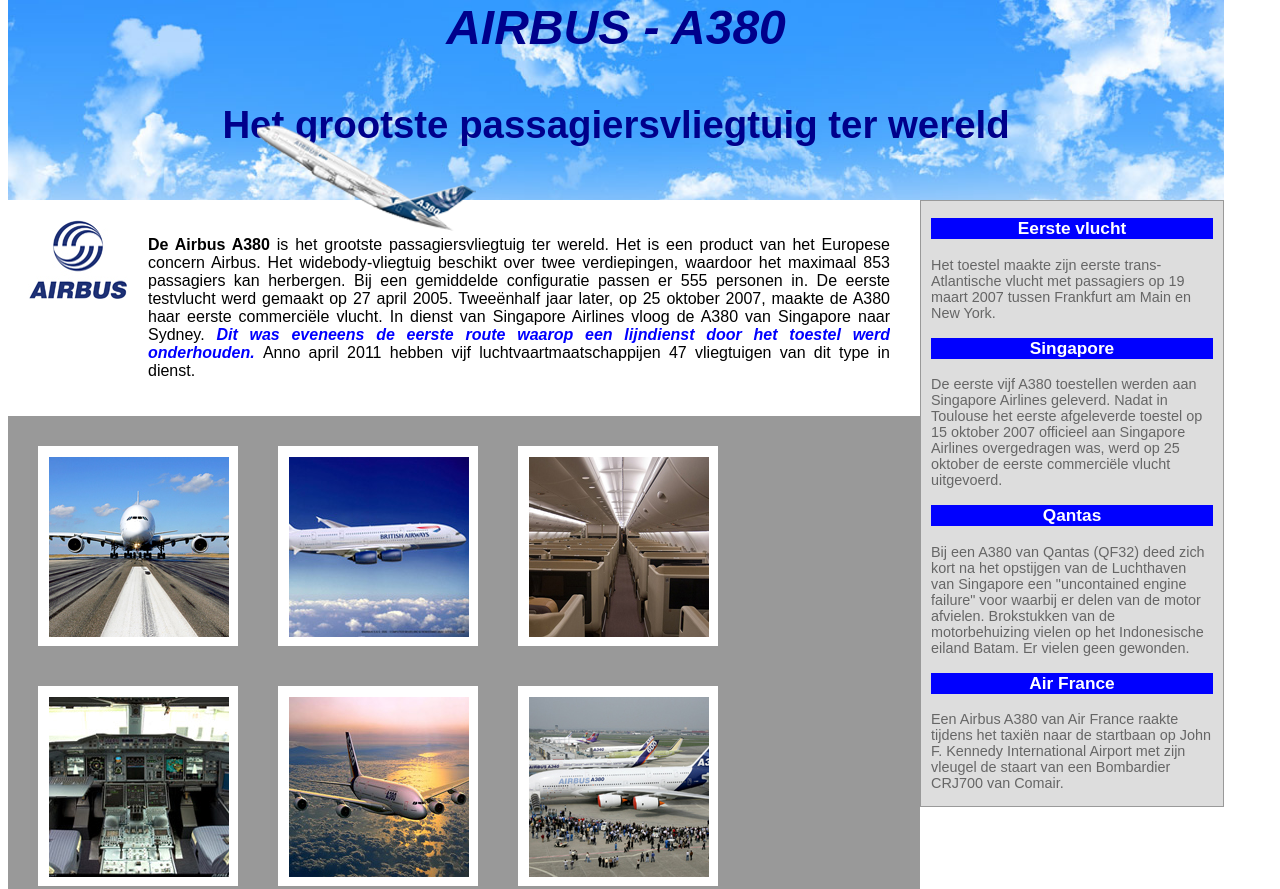
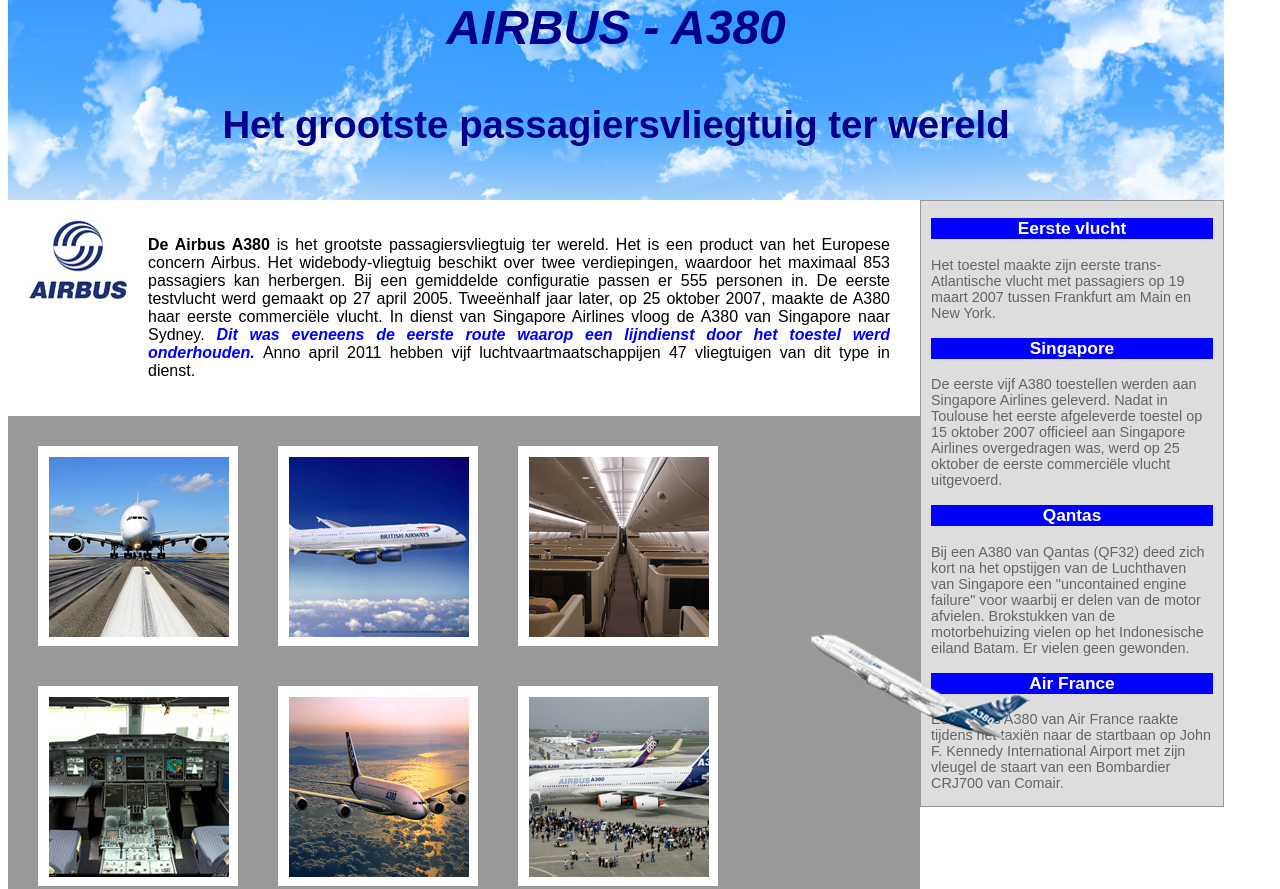
Before and after one commit to ArneVergote/Webdevelopment-1TIa, a plain HTML site: page Labo 9/opdracht airbus/airbus.html in a window 1280 px wide. Shown: the top 889 px of the page. Drawn offline with Linux system fonts and the light colour scheme.

Commit message:
Update style.css

```diff
--- a/Labo 9/opdracht airbus/styles/style.css
+++ b/Labo 9/opdracht airbus/styles/style.css
@@ -10,7 +10,7 @@ header{
     background-size: cover;
     text-align: center;
     color: darkblue;
-
+    background-position: center;
 }
 header p:first-child{
     font-size: 300%;
@@ -24,7 +24,7 @@ header p{
     margin-top: 0;
 }
 header img{
-    position: relative;
+    position: absolute;
     right: 250px;
     bottom: 60px;
 }
```
